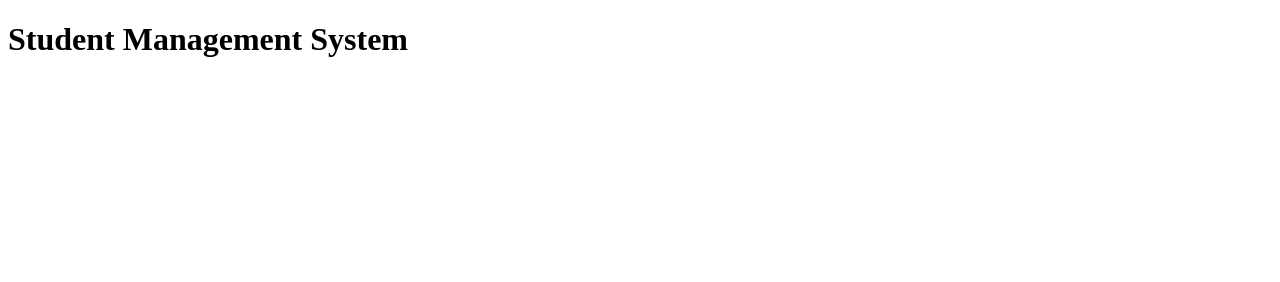
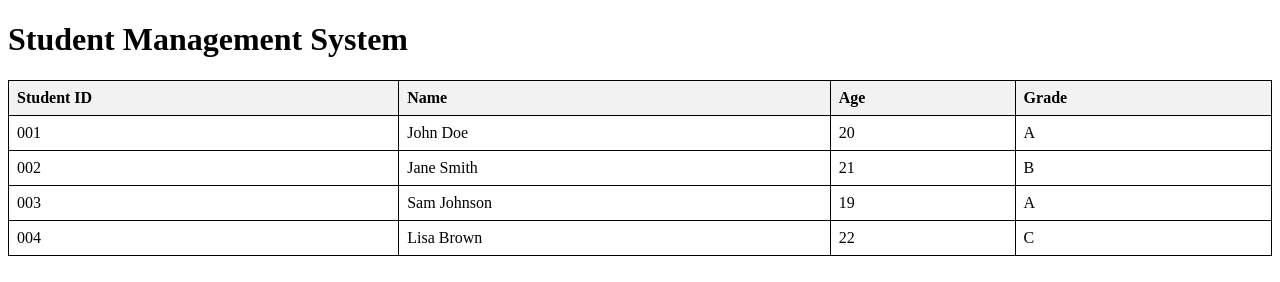
Before and after one commit to tribta-vtc-edu/Repository-demo-001, a plain HTML site: page index.html in a window 1280 px wide. Drawn offline with Linux system fonts and the light colour scheme.

Commit message:
Update index.html

```diff
--- a/index.html
+++ b/index.html
@@ -3,9 +3,60 @@
 <head>
     <meta charset="UTF-8">
     <meta name="viewport" content="width=device-width, initial-scale=1.0">
-    <title>Document</title>
+    <title>Student Management System</title>
+    <style>
+        table {
+            width: 100%;
+            border-collapse: collapse;
+        }
+        th, td {
+            border: 1px solid black;
+            padding: 8px;
+            text-align: left;
+        }
+        th {
+            background-color: #f2f2f2;
+        }
+    </style>
 </head>
 <body>
     <h1>Student Management System</h1>
+
+    <table>
+        <thead>
+            <tr>
+                <th>Student ID</th>
+                <th>Name</th>
+                <th>Age</th>
+                <th>Grade</th>
+            </tr>
+        </thead>
+        <tbody>
+            <tr>
+                <td>001</td>
+                <td>John Doe</td>
+                <td>20</td>
+                <td>A</td>
+            </tr>
+            <tr>
+                <td>002</td>
+                <td>Jane Smith</td>
+                <td>21</td>
+                <td>B</td>
+            </tr>
+            <tr>
+                <td>003</td>
+                <td>Sam Johnson</td>
+                <td>19</td>
+                <td>A</td>
+            </tr>
+            <tr>
+                <td>004</td>
+                <td>Lisa Brown</td>
+                <td>22</td>
+                <td>C</td>
+            </tr>
+        </tbody>
+    </table>
 </body>
 </html>
```
